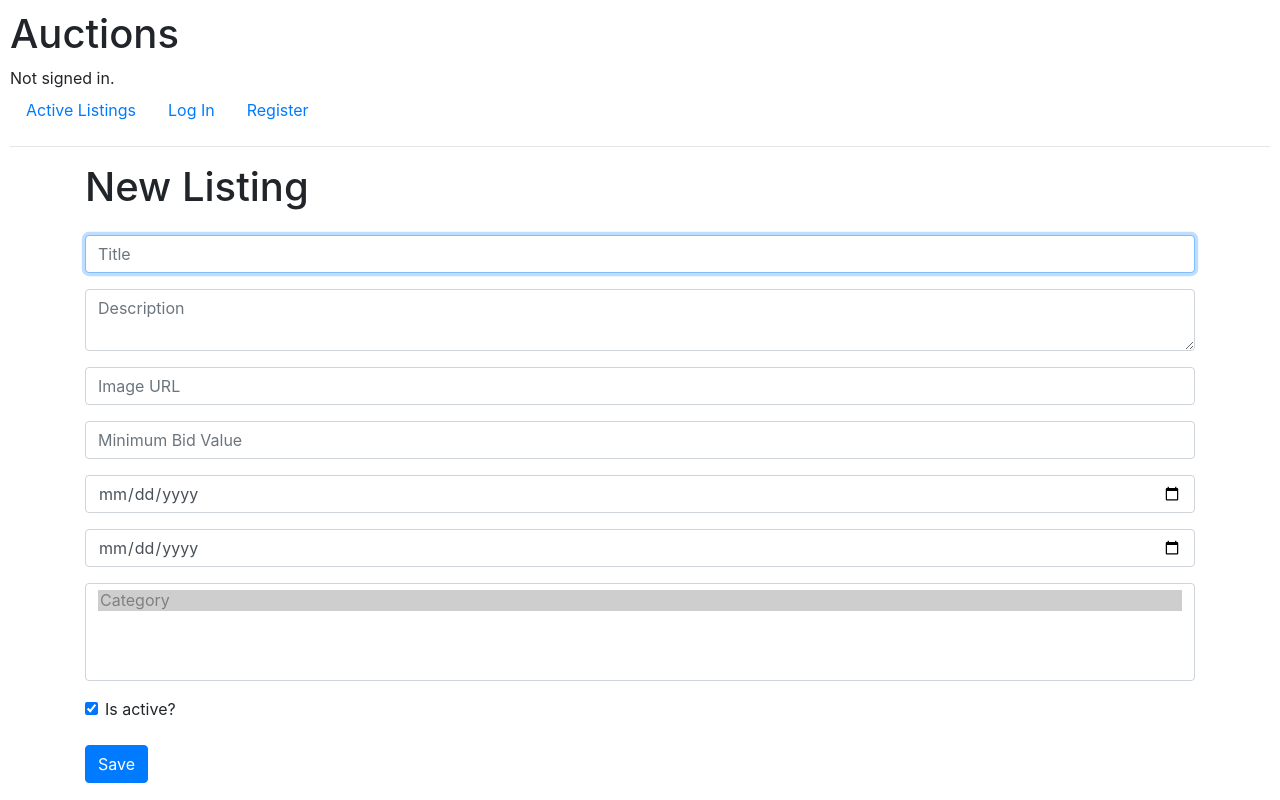
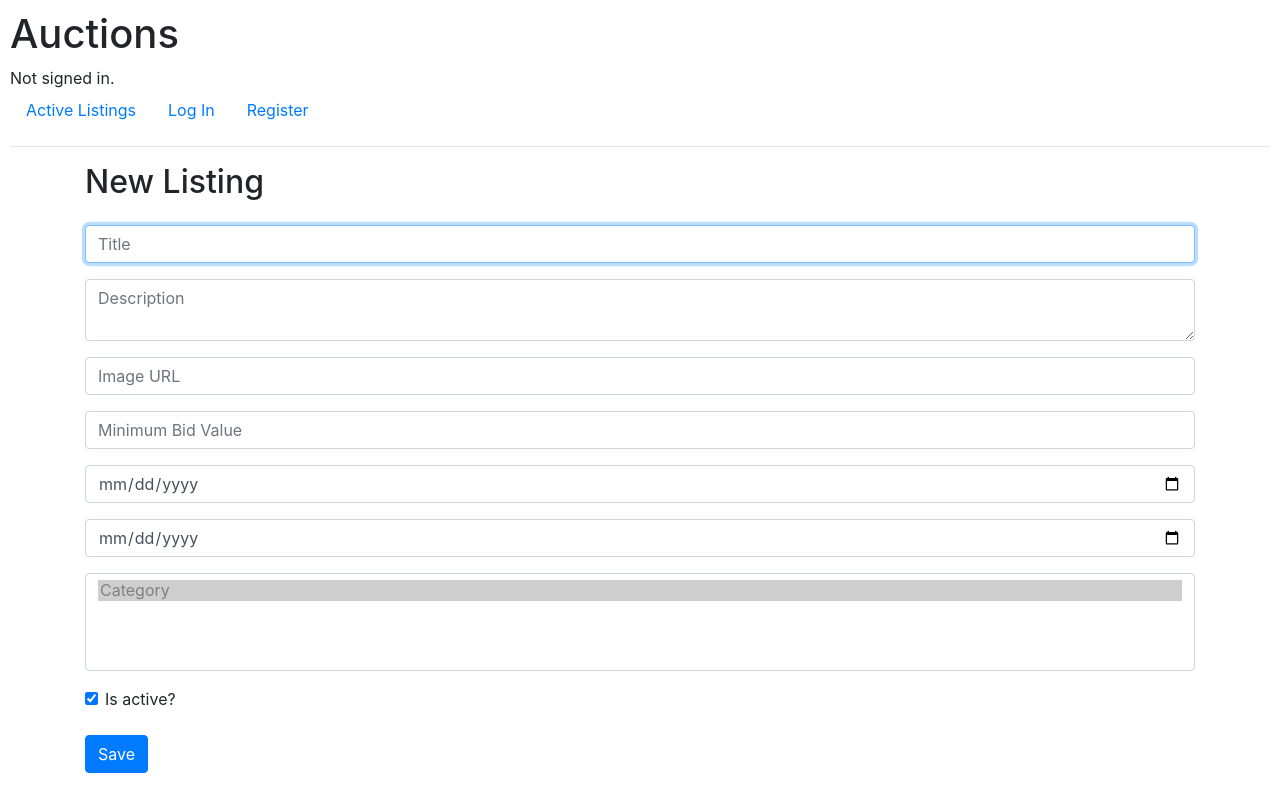
Before and after one commit to samuelsilvadev/CS50-commerce, a Django app: template auctions/templates/auctions/new.html in a window 1280 px wide. Run offline with Django 3.2, Linux system fonts and the light colour scheme; the template is opened without the code that fills it, so the values that code supplies are empty; some libraries are stand-ins or nearby versions.

Commit message:
chore: update markup and heading on new page

```diff
--- a/auctions/templates/auctions/new.html
+++ b/auctions/templates/auctions/new.html
@@ -1,8 +1,8 @@
 {% extends "auctions/layout.html" %} {% block body %}
 
 
-<div class="container">
-    <h1 class="mb-4">New Listing</h1>
+<main class="container">
+    <h2 class="mb-4">New Listing</h2>
 
     <form method="POST" action="{% url 'new_listing' %}">
         {% csrf_token %}
@@ -86,5 +86,5 @@
 
         <button class="btn btn-primary">Save</button>
     </form>
-</div>
+</main>
 {% endblock %}
```
